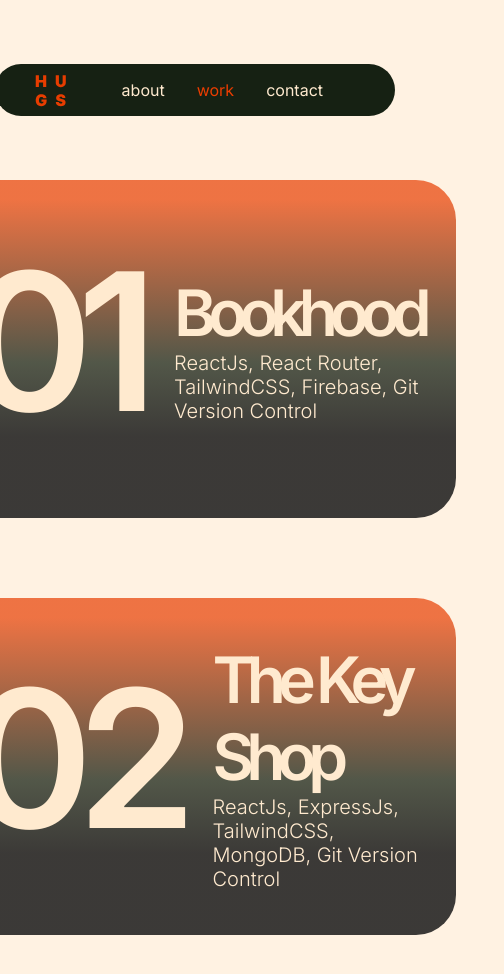
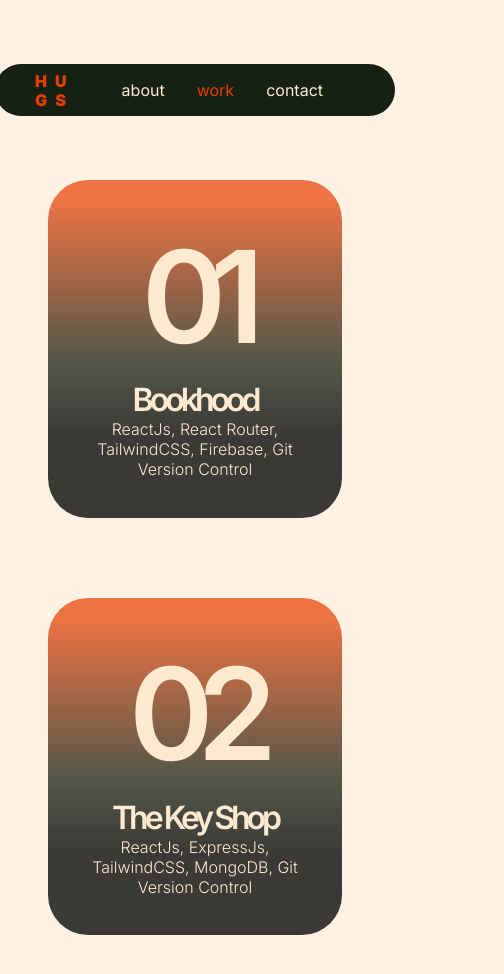
Before and after one commit to kelbri10/PORTFOLIO-WEBSITE, a React (Vite) app in the folder client/: page /work/all in a window 390 px wide. Shown: the top 974 px of the page, 504 px wide, since content can reach past the window. Built offline with nearby package versions, Linux system fonts and the light colour scheme.

Commit message:
updated project card css for smaller screens

```diff
--- a/client/src/components/styles/ProjectCard.css
+++ b/client/src/components/styles/ProjectCard.css
@@ -49,7 +49,7 @@
 
     .project_card_label{
         h2{
-            font-size: 4rem;
+            font-size: 5rem;
             font-weight: 600;
 
         }
@@ -59,3 +59,35 @@
         }
     }
 }
+
+@media screen and (max-width: 660px){
+    .project_card{
+        max-width: 80vw;
+        flex-direction: column;
+        gap: 0;
+    }
+    .project_card h1{
+        font-size: 8rem;
+        margin-top: 0;
+        margin-bottom: 0;
+    }
+    .project_card_label{
+        h2{
+            text-align: center;
+            letter-spacing: -0.25rem;
+            font-size: 3rem;
+        }
+        p{
+            text-align: center;
+            font-size: 1rem;
+        }
+    }
+}
+
+@media screen and (max-width: 430px){
+    .project_card_label{
+        h2{
+            font-size: 2rem;
+        }
+    }
+}
```
